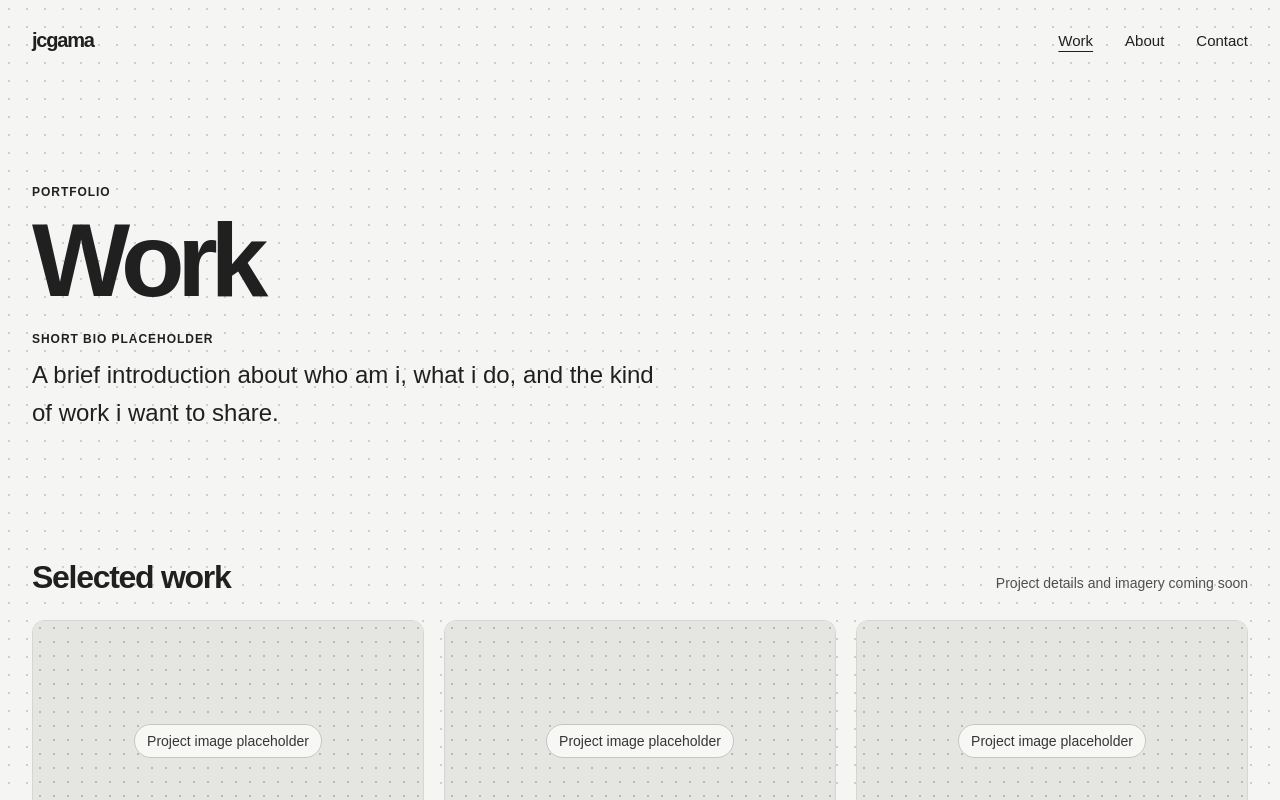
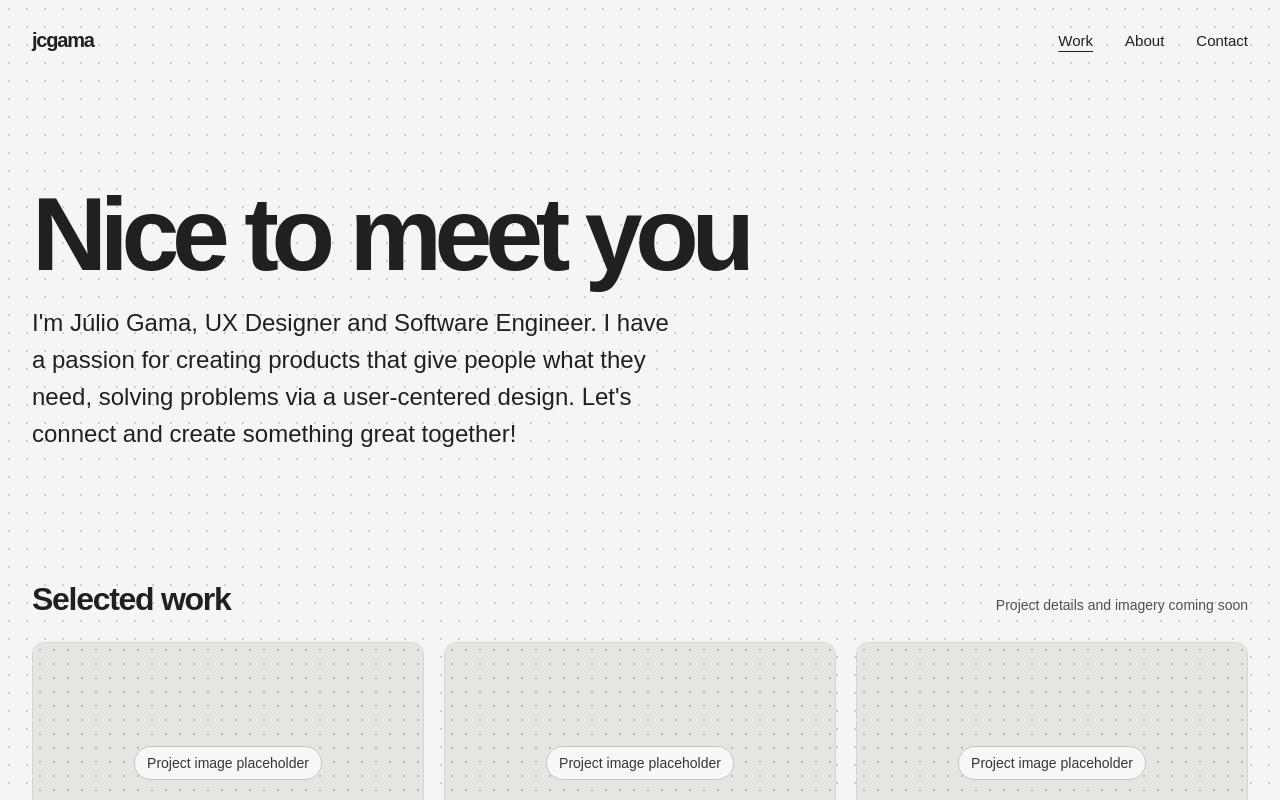
Before and after one commit to Jcgama/portfolio, a SvelteKit app: page / in a window 1280 px wide. Shown: the top 800 px of the page. Built offline with nearby package versions, Linux system fonts and the light colour scheme.

Commit message:
feat: work page base copy

```diff
--- a/src/routes/+page.svelte
+++ b/src/routes/+page.svelte
@@ -16,12 +16,9 @@
 
 <main id="main-content" class="site-main work-page">
 	<section class="intro" aria-labelledby="page-title">
-		<p class="eyebrow">Portfolio</p>
-		<h1 id="page-title">Work</h1>
+		<h1 id="page-title">Nice to meet you</h1>
 		<p class="bio-placeholder">
-			<span class="placeholder-label">Short bio placeholder</span>
-			A brief introduction about who am i, what i do, and the kind of work i want to
-			share.
+			I'm Júlio Gama, UX Designer and Software Engineer. I have a passion for creating products that give people what they need, solving problems via a user-centered design. Let's connect and create something great together!
 		</p>
 	</section>
 
@@ -63,18 +60,12 @@
 		margin-bottom: clamp(4rem, 10vw, 8rem);
 	}
 
-	.eyebrow,
-	.placeholder-label,
 	.project-number,
 	.project-meta {
 		font-size: 0.75rem;
 		font-weight: 650;
 		letter-spacing: 0.08em;
 		text-transform: uppercase;
-	}
-
-	.eyebrow {
-		margin: 0 0 0.75rem;
 	}
 
 	h1,
@@ -98,10 +89,6 @@
 		line-height: 1.55;
 	}
 
-	.placeholder-label {
-		display: block;
-		margin-bottom: 0.5rem;
-	}
 
 	.section-heading {
 		display: flex;
```
Also changed, not shown: 2 other files (tests, documents, lock files or other folders).
